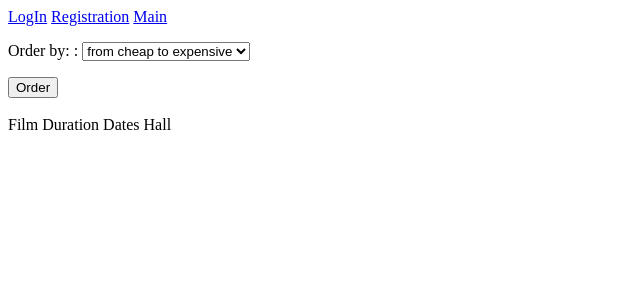
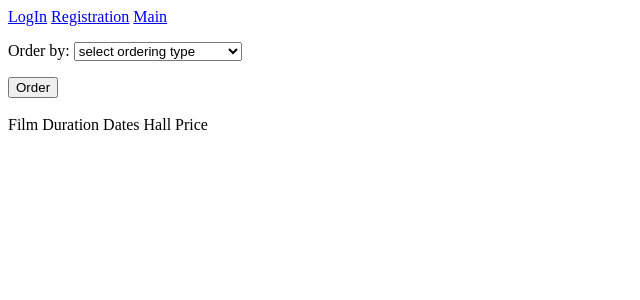
Before and after one commit to MikeYeromenko/diploma_old, a Django app: page / in a window 1280 px wide. Shown: the top 300 px of the page, without its empty margins (0-640 px from the left). Run offline with Django 3.2, Linux system fonts and the light colour scheme; data that the repository does not hold is empty.

Commit message:
Adds ordering to index page; tests for it

```diff
--- a/seance/forms.py
+++ b/seance/forms.py
@@ -50,6 +50,7 @@ class RegistrationForm(forms.ModelForm):
 
 
 ORDERING_CHOICES = (
+    ('', _('select ordering type')),
     ('cheap', _('from cheap to expensive')),
     ('expensive', _('from expensive to cheap')),
     ('latest', _('latest first')),
@@ -58,4 +59,4 @@ ORDERING_CHOICES = (
 
 
 class OrderingForm(forms.Form):
-    ordering = forms.ChoiceField(choices=ORDERING_CHOICES, label=_('Order by: '))
+    ordering = forms.ChoiceField(choices=ORDERING_CHOICES, label=_('Order by'))
--- a/seance/templates/seance/index.html
+++ b/seance/templates/seance/index.html
@@ -9,7 +9,7 @@
        <input type="submit" value="{% trans 'Order' %}" id="submit-ordering">
     </form>
     <br>
-  <tr><td>Film</td> <td>Duration</td> <td>Dates</td> <td>Hall</td></tr>
+  <tr><td>Film</td> <td>Duration</td> <td>Dates</td> <td>Hall</td> <td>Price</td></tr>
     {% for seance in seance_list %}
       <table>
         <tr>
@@ -18,6 +18,7 @@
             <td><p>{{ seance.time_starts }} - {{ seance.time_ends }}</p></td>
             <td><p>{{ seance.date_starts }} - {{ seance.date_ends }}</p></td>
             <td><p>{{ seance.hall.name }}</p></td>
+            <td><p>{{ seance.ticket_price }} hrn.</p></td>
           </div>
         </tr>
       </table>
--- a/seance/urls.py
+++ b/seance/urls.py
@@ -11,7 +11,6 @@ urlpatterns = [
     path('accounts/logout/', UserLogoutView.as_view(), name='logout'),
     path('accounts/login/', UserLoginView.as_view(), name='login'),
     path('accounts/register/', RegisterUserView.as_view(), name='register'),
-    path('<str:ordering>/', SeanceListView.as_view(), name='index_with_ordering'),
     path('', SeanceListView.as_view(), name='index'),
 
 ]
--- a/seance/views.py
+++ b/seance/views.py
@@ -24,7 +24,7 @@ class SeanceListView(ListView):
                                         Q(date_ends__gte=datetime.date.today()) &
                                         Q(time_starts__gt=timezone.now()))
         if ordering_param:
-            self.order_queryset(ordering_param, seances)
+            seances = self.order_queryset(ordering_param, seances)
         return seances
 
     @staticmethod
@@ -33,13 +33,13 @@ class SeanceListView(ListView):
         orders seances queryset by users ordering
         """
         if ordering_param == 'cheap':
-            seances.order_by('ticket_price')
+            return seances.order_by('ticket_price')
         elif ordering_param == 'expensive':
-            seances.order_by('-ticket_price')
+            return seances.order_by('-ticket_price')
         elif ordering_param == 'latest':
-            seances.order_by('-time_starts')
+            return seances.order_by('-time_starts')
         elif ordering_param == 'closest':
-            seances.order_by('time_starts')
+            return seances.order_by('time_starts')
 
     def get_context_data(self, *args, **kwargs):
         """
@@ -47,7 +47,11 @@ class SeanceListView(ListView):
         :return: context
         """
         context = super().get_context_data(*args, **kwargs)
-        form = OrderingForm()
+
+        # if there is a choice made by user, we render page with that choice
+        ordering = self.request.GET.get('ordering', '')
+        form = OrderingForm(initial={'ordering': ordering})
+
         context['ordering_form'] = form
         return context
 
```
Also changed, not shown: seance/tests/test_urls.py (+0 -9 lines), seance/tests/test_views.py (+15 -2 lines).
